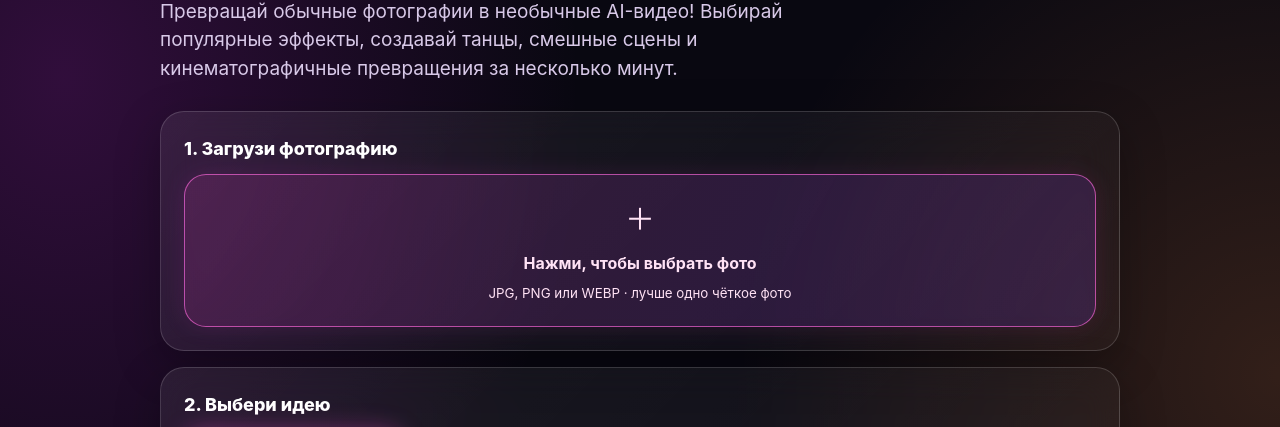
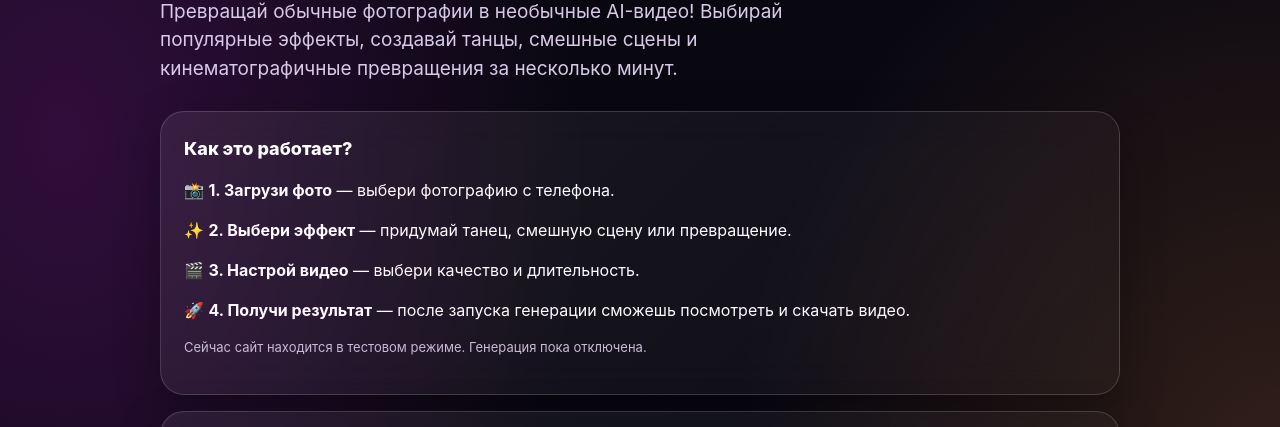
Before and after one commit to Monarch0198/trendvideo-ai, a plain HTML site: page public/index.html in a window 1280 px wide. Shown: the part 320-747 px from the top of the page. Drawn offline with Linux system fonts and the light colour scheme.

Commit message:
Add usage instructions and testing mode notice
Added instructions for using the photo upload feature and noted that the site is in testing mode.

```diff
--- a/public/index.html
+++ b/public/index.html
@@ -464,7 +464,14 @@ footer {
   Выбирай популярные эффекты, создавай танцы, смешные сцены
   и кинематографичные превращения за несколько минут.
 </p>
-
+<section class="card">
+  <label class="label">Как это работает?</label>
+  <p>📸 <b>1. Загрузи фото</b> — выбери фотографию с телефона.</p>
+  <p>✨ <b>2. Выбери эффект</b> — придумай танец, смешную сцену или превращение.</p>
+  <p>🎬 <b>3. Настрой видео</b> — выбери качество и длительность.</p>
+  <p>🚀 <b>4. Получи результат</b> — после запуска генерации сможешь посмотреть и скачать видео.</p>
+  <p class="note">Сейчас сайт находится в тестовом режиме. Генерация пока отключена.</p>
+</section>
 <section class="card">
 <label class="label">1. Загрузи фотографию</label>
 <label class="upload" for="photo">
```
